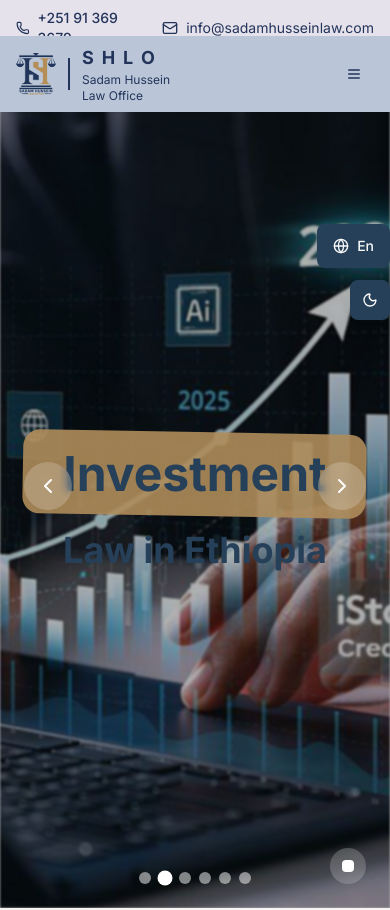
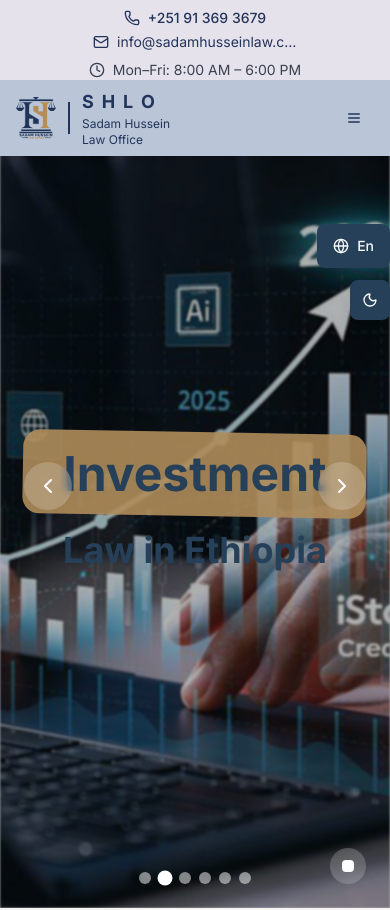
Before and after one commit to Jennah198/law-firm-website, a Next.js app: page / in a window 390 px wide. Shown: the top 910 px of the page. Built offline with nearby package versions, Linux system fonts and the light colour scheme.

Commit message:
making preheader responsive

```diff
--- a/src/components/navigation.tsx
+++ b/src/components/navigation.tsx
@@ -85,7 +85,7 @@
 
   return (
     <nav
-      className={`fixed top-9 w-full z-50 transition-all duration-300 ${
+      className={`fixed top-20 md:top-9 w-full z-50 transition-all duration-300 ${
         scrolled ? "nav-blur shadow-md bg-brand-navy-300" : "bg-brand-navy-300"
       }`}
     >
--- a/src/features/sections/pre-header.tsx
+++ b/src/features/sections/pre-header.tsx
@@ -6,10 +6,14 @@
   return (
     <div className="fixed top-0 left-0 w-full bg-[#e6e2eb] text-[#23345b] py-2 text-sm z-50">
       <div className="container mx-auto px-4">
-        <div className="flex flex-col md:flex-row justify-between items-center gap-2 md:gap-0">
 
-          {/* Left side - Phone and Email */}
-          <div className="flex items-center space-x-6">
+        {/* Mobile: stack vertically | Desktop: row */}
+        <div className="flex flex-col md:flex-row justify-between items-center gap-2 text-center md:text-left">
+
+          {/* Left side - Phone + Email */}
+          <div className="flex flex-col sm:flex-row items-center sm:space-x-6 gap-1">
+
+            {/* Phone */}
             <a
               href="tel:+251913693679"
               className="flex items-center space-x-2 hover:text-[#947458] transition-colors"
@@ -17,20 +21,26 @@
               <Phone className="h-4 w-4" />
               <span className="font-medium">+251 91 369 3679</span>
             </a>
+
+            {/* Email */}
             <a
               href="mailto:info@sadamhusseinlaw.com"
               className="flex items-center space-x-2 hover:text-[#947458] transition-colors"
             >
               <Mail className="h-4 w-4" />
-              <span>info@sadamhusseinlaw.com</span>
+              <span className="truncate max-w-[180px] sm:max-w-none">
+                info@sadamhusseinlaw.com
+              </span>
             </a>
+
           </div>
 
           {/* Right side - Office Hours */}
-          <div className="flex items-center space-x-2 text-gray-700">
+          <div className="flex items-center justify-center space-x-2 text-gray-700">
             <Clock className="h-4 w-4" />
-            <span>Mon-Fri: 8:00 AM - 6:00 PM</span>
+            <span>Mon–Fri: 8:00 AM – 6:00 PM</span>
           </div>
+
         </div>
       </div>
     </div>
```
